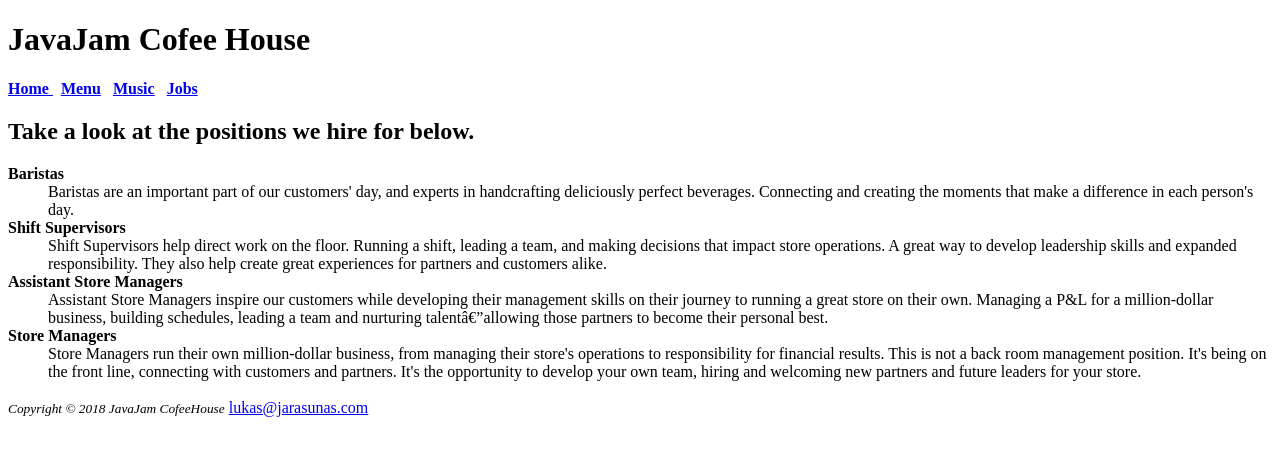
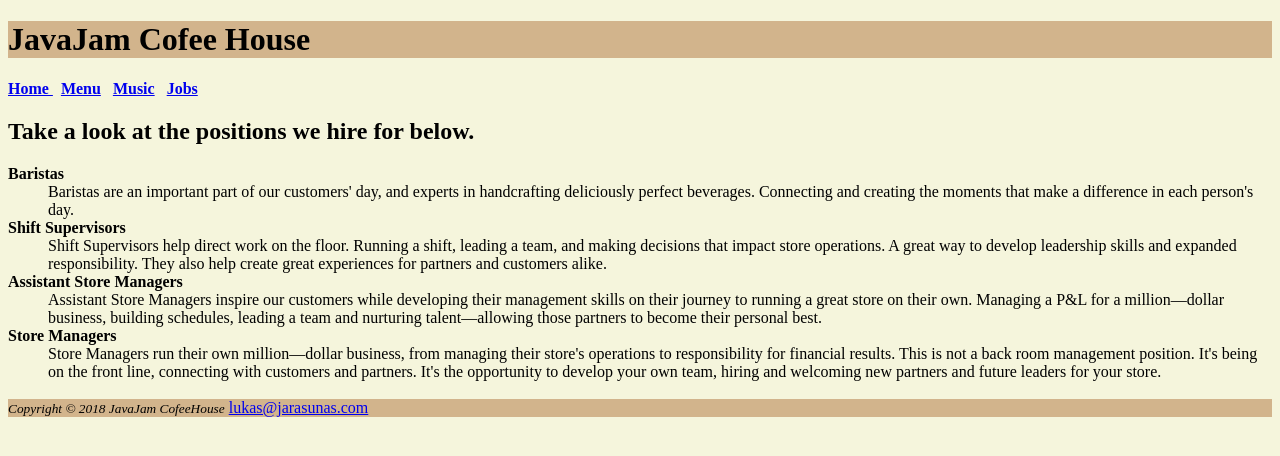
Before and after one commit to ljarasunas2021/Javajam, a plain HTML site: page jobs.html in a window 1280 px wide. Drawn offline with Linux system fonts and the light colour scheme.

Commit message:
add color

```diff
--- /dev/null
+++ b/cssindex.css
@@ -0,0 +1,13 @@
+body {
+  background-color: #f5f5dc;
+}
+
+h1 {
+  background-color: #D2B48C;
+  color: #000000;
+}
+
+footer {
+  background-color: #D2B48C;
+  color: #000000;
+}
--- a/jobs.html
+++ b/jobs.html
@@ -3,6 +3,7 @@
   <head>
     <meta content="text/html ;charset=utf-8" />
     <title>JavaJam Cofee House-jobs</title>
+    <link rel="stylesheet" href="cssindex.css">
   </head>
 
   <body>
@@ -40,13 +41,14 @@
 
             <dd>Assistant Store Managers inspire our customers while developing
               their management skills on their journey to running a great store
-              on their own. Managing a P&L for a million-dollar business,
-              building schedules, leading a team and nurturing talent—allowing
+              on their own. Managing a P&L for a million&mdash;dollar business,
+              building schedules, leading a team and nurturing
+              talent&mdash;allowing
               those partners to become their personal best.</dd>
 
        <dt><strong>Store Managers</strong></dt>
 
-            <dd>Store Managers run their own million-dollar business, from
+            <dd>Store Managers run their own million&mdash;dollar business, from
               managing their store&apos;s operations to responsibility for
               financial results. This is not a back room management position.
               It&apos;s being on the front line, connecting with customers and
```
Also changed, not shown: index.html (+1 -0 lines), menu.html (+1 -0 lines), music.html (+1 -0 lines).
